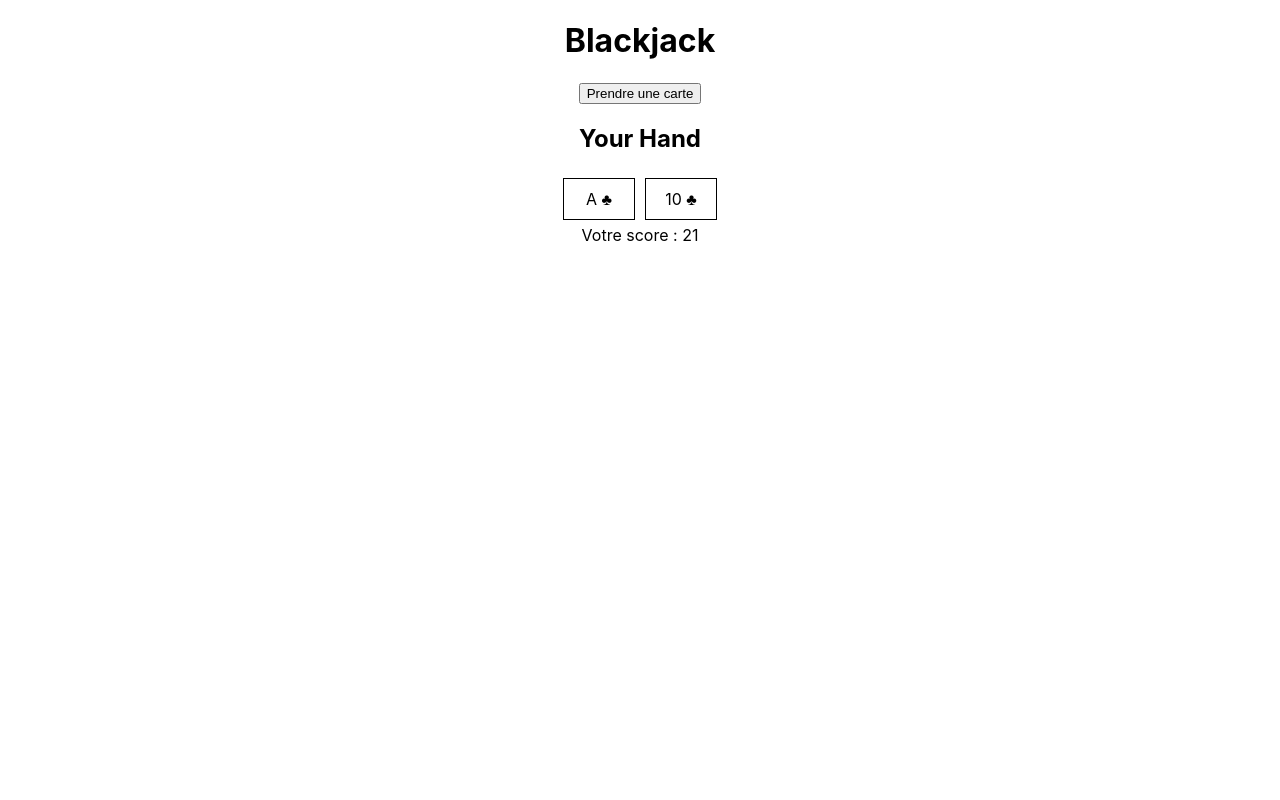
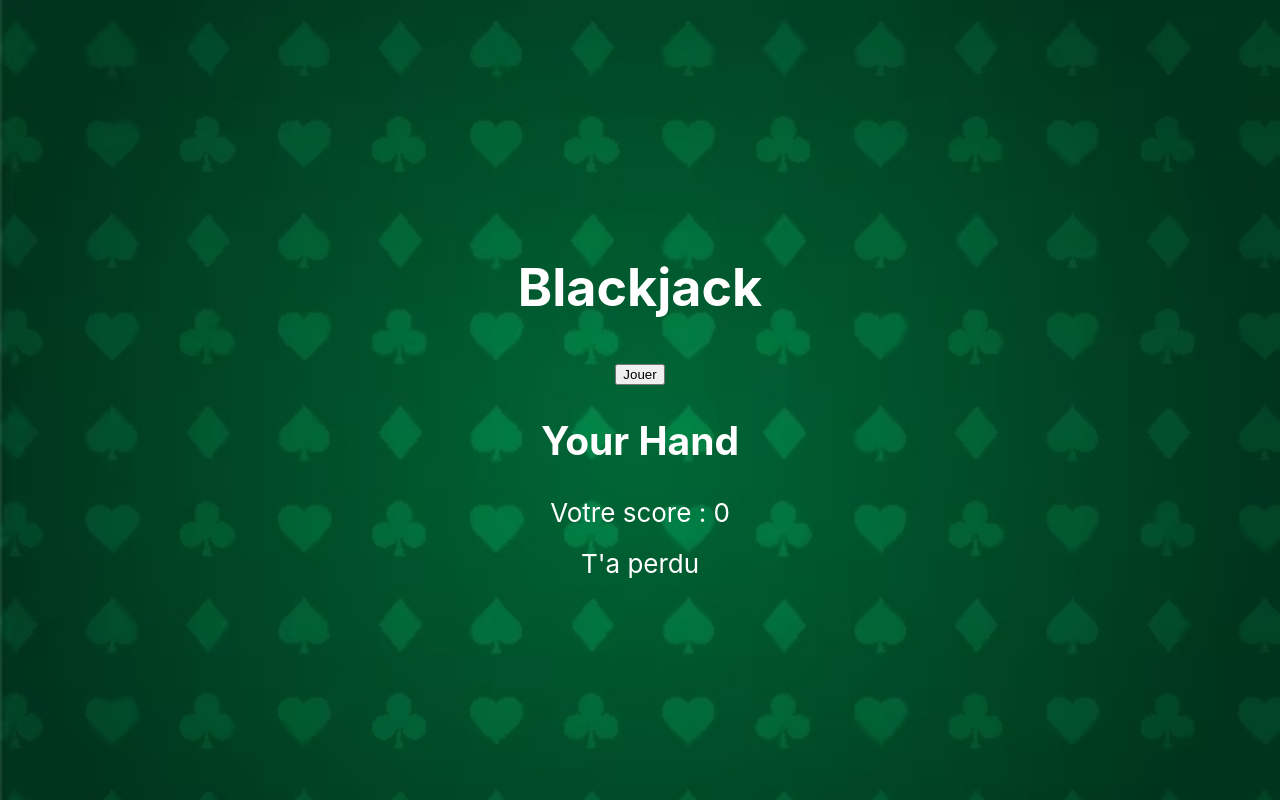
Before and after one commit to malteronie/blackJack, a React (Create React App) app in the folder blackjack/: page / in a window 1280 px wide. Built offline with nearby package versions, Linux system fonts and the light colour scheme.

Commit message:
separation_composant

```diff
--- a/blackjack/src/App.css
+++ b/blackjack/src/App.css
@@ -46,6 +46,8 @@
   margin: 5px;
   width: 50px;
   text-align: center;
+  width: 63px;
+  height: 88px;
 }
 
 .hand {
--- a/blackjack/src/App.js
+++ b/blackjack/src/App.js
@@ -1,13 +1,15 @@
 import React from "react";
-import Hand from "./Hand.jsx";
+import Game from "./Game.jsx";
 import "./App.css";
 
 const App = () => {
   return (
-    <div className="App">
-      <h1>Blackjack</h1>
-      <Hand />
-    </div>
+    <header className="App-header">
+      <div className="App">
+        <h1>Blackjack</h1>
+        <Game />
+      </div>
+    </header>
   );
 };
 
--- a/blackjack/src/Card.jsx
+++ b/blackjack/src/Card.jsx
@@ -3,7 +3,7 @@ import React from 'react';
 const CardList = ({ value, type }) => {
     return (
       <div className="card">
-        {value} {type}
+        <center>{value} {type}</center>
       </div>
     );
   };
--- /dev/null
+++ b/blackjack/src/Game.jsx
@@ -0,0 +1,60 @@
+import React, { useState } from "react";
+import Hand from "./Hand";
+
+const Game = () => {
+  const types = ["♠", "♥", "♦", "♣"];
+  const values = [2, 3, 4, 5, 6, 7, 8, 9, 10, "J", "Q", "K", "A"];
+
+  const [cards, setCards] = useState([]);
+  const [isStart, setStart] = useState(false);
+  const [result, setResult] = useState();
+
+  const getRandomCard = () => {
+    const type = types[Math.floor(Math.random() * types.length)];
+    const value = values[Math.floor(Math.random() * values.length)];
+    return { value, type };
+  };
+
+  const getScore = () => {
+    var score = 0
+    cards.forEach(card => {
+      if (card.value==="J" || card.value==="Q" || card.value==="K"){
+        score = score+10
+      } else if (card.value==="A"){
+          if (score>10){
+            score=score+1
+          } else{
+            score=score+11
+          }
+      } else{
+        score = score+card.value
+      }
+
+
+    });
+    console.log(score)
+    return score
+  }
+
+  const startGame = () => {
+    setStart(true);
+    setCards([getRandomCard(), getRandomCard()]);
+  };
+
+  const takeCard = () => {
+    setCards([ ...cards, getRandomCard])
+
+  }
+
+  return (
+    <div className="game">
+      {!isStart && <button onClick={startGame}>Jouer</button>}
+      {isStart && <button onClick={takeCard}>Prendre une carte</button>}
+      <Hand cards={cards} getScore={getScore} />
+      {result && <div>T'a gagné</div>}
+      {!result && <div>T'a perdu</div>}
+    </div>
+  );
+};
+
+export default Game;
--- a/blackjack/src/Hand.jsx
+++ b/blackjack/src/Hand.jsx
@@ -1,51 +1,15 @@
 import React from "react";
 import Card from "./Card";
 
-const Hand = () => {
-  const types = ["♠", "♥", "♦", "♣"];
-  const values = [
-    2, 3, 4, 5, 6, 7, 8, 9, 10, "J", "Q", "K", "A",
-  ];
-
-  // Fonction pour tirer une carte au hasard
-  const getRandomCard = () => {
-    const type = types[Math.floor(Math.random() * types.length)];
-    const value = values[Math.floor(Math.random() * values.length)];
-    return { value, type };
-  };
-  var score = 0
-  const getScore = () => {
-    cards.forEach(card => {
-      if (card.value==="J" || card.value==="Q" || card.value==="K"){
-        score = score+10
-      } else if (card.value==="A"){
-          if (score>10){
-            score=score+1
-          } else{
-            score=score+11
-          }
-      } else{
-        score = score+card.value
-      }
-    });
-    console.log(score)
-    return score
-  }
-  // Génération de deux cartes
-  var cards = [getRandomCard(), getRandomCard()];
-
-  const takeCard = () => {
-    cards = [ cards, getRandomCard]
-
-  }
+const Hand = ({ cards, getScore }) => {
   return (
     <div className="hand">
-
-      <button onClick={takeCard}>Prendre une carte</button>
       <h2>Your Hand</h2>
       <div className="cards">
         {cards.map((card, index) => (
-          <Card key={index} value={card.value} type={card.type} />
+          <p style={{ color: card.type === "♠" ||"♣" ? "black" : "red" }}>
+            <Card value={card.value} type={card.type} />
+          </p>
         ))}
       </div>
       <div>Votre score : {getScore()}</div>
```
Also changed, not shown: blackjack/src/AllCard.jsx (deleted, +0 -15 lines).
